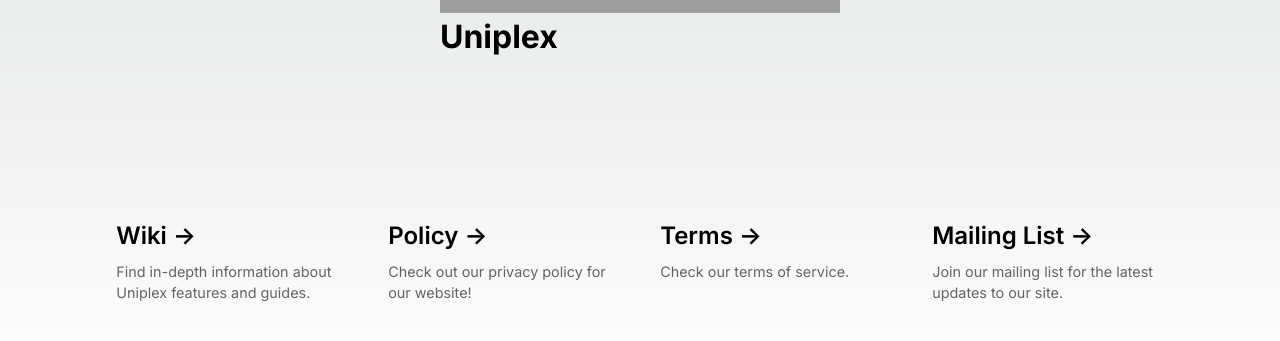
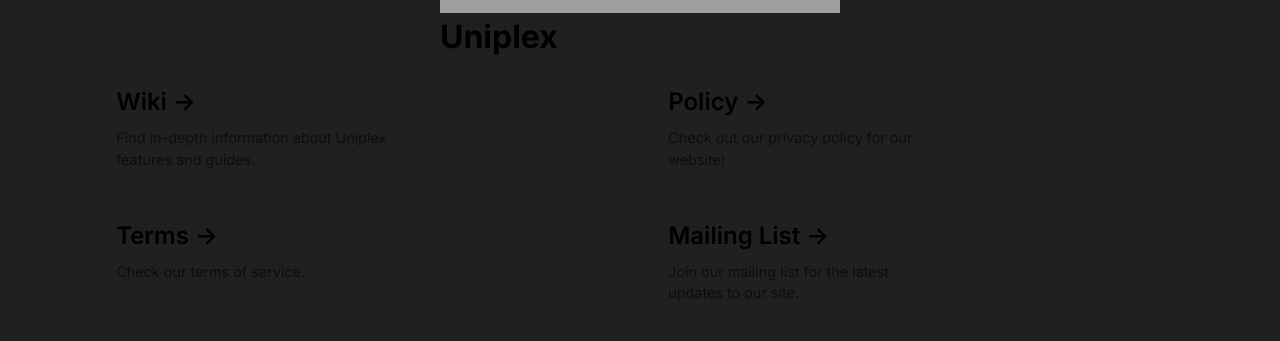
Before and after one commit to LavishSphere/uniplex-old, a Next.js app: page / in a window 1280 px wide. Shown: the part 383-724 px from the top of the page. Built offline with nearby package versions, Linux system fonts and the light colour scheme; grey boxes are pictures that could not be loaded.

Commit message:
Update page.module.css

```diff
--- a/app/page.module.css
+++ b/app/page.module.css
@@ -5,6 +5,7 @@
   align-items: center;
   padding: 6rem;
   min-height: 100vh;
+  background-color: #202020;
 }
 
 .description {
@@ -34,14 +35,10 @@
   border-radius: var(--border-radius);
 }
 
-.code {
-  font-weight: 700;
-  font-family: var(--font-mono);
-}
-
 .grid {
   display: grid;
-  grid-template-columns: repeat(4, minmax(25%, auto));
+  grid-template-columns: repeat(2, 1fr);
+  gap: 1rem;
   width: var(--max-width);
   max-width: 100%;
 }
@@ -107,6 +104,7 @@
 .logo {
   position: relative;
 }
+
 /* Enable hover only on non-touch devices */
 @media (hover: hover) and (pointer: fine) {
   .card:hover {
```
